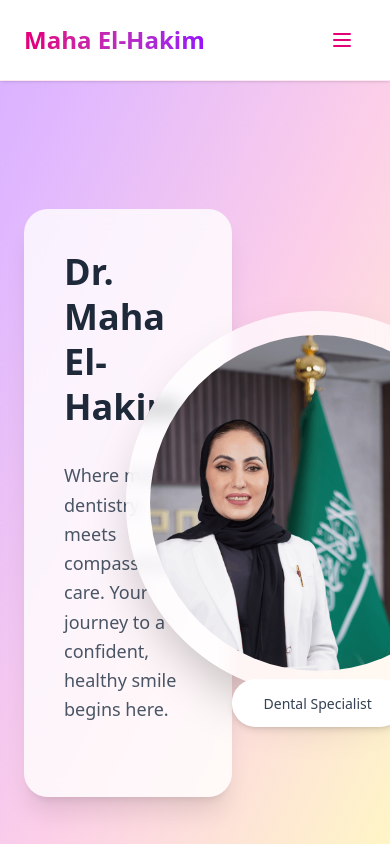
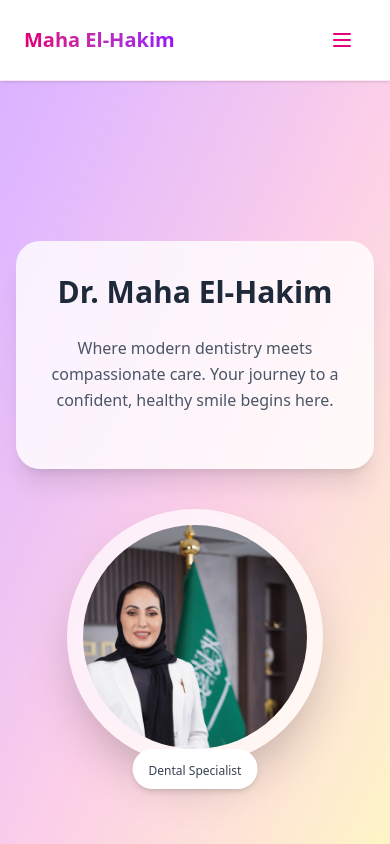
Before and after one commit to aliabdelfatah3/Dr.Mai-El-Hakim, a website: page index.html in a window 390 px wide. Shown: the top 844 px of the page. Drawn offline with Linux system fonts and the light colour scheme.

Commit message:
edit hero section and nav responsive

```diff
--- a/index.html
+++ b/index.html
@@ -18,13 +18,13 @@
         <!-- Logo -->
         <a
           href="index.html"
-          class="text-2xl md:text-3xl font-extrabold bg-gradient-to-r from-pink-600 to-purple-600 bg-clip-text text-transparent hover:scale-105 transition-transform duration-300"
+          class="text-xl lg:text-2xl xl:text-3xl font-extrabold bg-gradient-to-r from-pink-600 to-purple-600 bg-clip-text text-transparent hover:scale-105 transition-transform duration-300"
         >
           Maha El-Hakim
         </a>
 
         <!-- Desktop Menu -->
-        <ul class="hidden md:flex items-center gap-2 lg:gap-6">
+        <ul class="hidden lg:flex items-center gap-2 lg:gap-6">
           <li>
             <a
               href="index.html"
@@ -85,7 +85,7 @@
         <!-- Desktop CTA Button -->
         <a
           href="Booking.html"
-          class="hidden md:inline-block px-6 py-3 bg-gradient-to-r from-pink-600 to-purple-600 text-white font-semibold rounded-full shadow-lg hover:shadow-pink-400/50 hover:scale-105 transform transition-all duration-300 hover:-translate-y-1 relative overflow-hidden group"
+          class="hidden lg:inline-block px-4 py-2 lg:px-4 lg:py-2 xl:px-6 xl:py-3 text-sm lg:text-sm xl:text-base bg-gradient-to-r from-pink-600 to-purple-600 text-white font-semibold rounded-full shadow-md lg:shadow-md xl:shadow-lg hover:scale-105 transform transition-all duration-300 hover:-translate-y-0.5 relative overflow-hidden group"
         >
           <span class="relative z-10">Book Appointment</span>
           <span
@@ -96,7 +96,7 @@
         <!-- Mobile Hamburger Button -->
         <button
           id="mobile-menu-button"
-          class="md:hidden p-3 rounded-full text-pink-600 hover:bg-pink-100 focus:outline-none focus:ring-2 focus:ring-pink-300 transition-all duration-300 group"
+          class="lg:hidden p-3 rounded-full text-pink-600 hover:bg-pink-100 focus:outline-none focus:ring-2 focus:ring-pink-300 transition-all duration-300 group"
           aria-label="Toggle menu"
         >
           <svg
@@ -120,7 +120,7 @@
       <!-- Mobile Menu Dropdown -->
       <div
         id="mobile-menu"
-        class="hidden md:hidden bg-white/95 backdrop-blur-sm border-t border-pink-100 px-6 py-6 space-y-4 animate-fade-in"
+        class="hidden lg:hidden bg-white/95 backdrop-blur-sm border-t border-pink-100 px-6 py-6 space-y-4 animate-fade-in"
       >
         <a
           href="index.html"
@@ -147,6 +147,7 @@
           class="block py-3 px-4 text-lg font-medium text-gray-800 hover:bg-pink-100 hover:text-pink-600 rounded-xl transition-all duration-300 hover:scale-105"
           >Contact</a
         >
+        <!-- Desktop CTA Button -->
         <a
           href="Booking.html"
           class="block w-full mt-4 px-6 py-4 bg-gradient-to-r from-pink-600 to-purple-600 text-white text-center font-bold rounded-xl shadow-lg hover:shadow-pink-400/50 hover:scale-105 transform transition-all duration-300"
@@ -156,7 +157,7 @@
       </div>
     </header>
 
-    <!-- ✅ Final Hero Section - Floating Card Design (Larger Image + Refined Text) -->
+    <!-- ✅ Final Hero Section - Fully Responsive -->
     <section
       id="hero"
       class="relative w-full h-screen overflow-hidden bg-gradient-to-br from-purple-300 via-pink-200 to-yellow-100"
@@ -180,33 +181,35 @@
         </svg>
       </div>
 
+      <!-- Main Container -->
+      <div class="relative z-10 flex items-center h-full px-4 sm:px-6">
         <div
-        class="relative z-10 flex items-center justify-between max-w-7xl mx-auto px-6 h-full"
+          class="flex flex-col lg:flex-row items-center gap-10 lg:gap-20 max-w-7xl mx-auto w-full"
         >
           <!-- Floating Card with Text -->
-        <div class="w-full lg:w-1/2 flex items-center">
+          <div class="w-full lg:w-1/2 flex justify-center lg:justify-start">
             <div
-            class="bg-white/80 backdrop-blur-sm rounded-3xl p-10 lg:p-14 shadow-xl mx-auto lg:ml-0"
+              class="bg-white/80 backdrop-blur-sm rounded-3xl p-8 sm:p-10 lg:p-14 shadow-xl w-full max-w-lg lg:max-w-none"
             >
-            <div class="space-y-8 max-w-lg">
+              <div class="space-y-6 sm:space-y-8">
                 <h1
-                class="text-4xl md:text-5xl font-bold text-gray-800 leading-tight"
+                  class="text-3xl sm:text-4xl md:text-5xl font-bold text-gray-800 leading-tight text-center lg:text-left"
                 >
                   Dr. Maha El-Hakim
                 </h1>
 
                 <p
-                class="text-gray-600 text-lg md:text-xl leading-relaxed font-normal"
+                  class="text-gray-600 text-base sm:text-lg md:text-xl leading-relaxed font-normal text-center lg:text-left"
                 >
-                Where modern dentistry meets compassionate care. Your journey to
-                a confident, healthy smile begins here.
+                  Where modern dentistry meets compassionate care. Your journey
+                  to a confident, healthy smile begins here.
                 </p>
 
                 <!-- Single Elegant Button -->
                 <div>
                   <a
                     href="Booking.html"
-                  class="hidden md:inline-block px-6 py-3 bg-gradient-to-r from-pink-600 to-purple-600 text-white font-semibold rounded-full shadow-lg hover:shadow-pink-400/50 hover:scale-105 transform transition-all duration-300 hover:-translate-y-1 relative overflow-hidden group"
+                    class="hidden lg:inline-block px-6 py-3 bg-gradient-to-r from-pink-600 to-purple-600 text-white font-semibold rounded-full shadow-lg hover:shadow-pink-400/50 hover:scale-105 transform transition-all duration-300 hover:-translate-y-1 relative overflow-hidden group"
                   >
                     <span class="relative z-10">Book Your Visit</span>
                     <span
@@ -219,11 +222,11 @@
           </div>
 
           <!-- Circular Doctor Image - LARGER -->
-        <div class="lg:block w-1/2 flex justify-center">
+          <div class="w-full lg:w-1/2 flex justify-center">
             <div class="relative">
-            <!-- Increased size: w-96 h-96 -->
+              <!-- Responsive Image Size -->
               <div
-              class="w-96 h-96 rounded-full bg-white/70 backdrop-blur-sm flex items-center justify-center shadow-2xl p-6"
+                class="w-64 h-64 sm:w-80 sm:h-80 md:w-96 md:h-96 rounded-full bg-white/70 backdrop-blur-sm flex items-center justify-center shadow-2xl p-4 sm:p-6"
               >
                 <img
                   src="images/Maha-ElHakim.png"
@@ -233,11 +236,12 @@
               </div>
               <!-- Subtle Badge -->
               <div
-              class="absolute -bottom-8 left-1/2 transform -translate-x-1/2 bg-white px-8 py-3 rounded-full shadow-md"
+                class="absolute -bottom-6 sm:-bottom-8 left-1/2 transform -translate-x-1/2 bg-white px-4 sm:px-8 py-2 sm:py-3 rounded-full shadow-md"
               >
-              <span class="text-sm font-medium text-gray-700"
+                <span class="text-xs sm:text-sm font-medium text-gray-700"
                   >Dental Specialist</span
                 >
+              </div>
             </div>
           </div>
         </div>
@@ -248,7 +252,7 @@
         <svg
           xmlns="http://www.w3.org/2000/svg"
           viewBox="0 0 1440 100"
-          class="w-full h-16 md:h-24"
+          class="w-full h-12 sm:h-16 md:h-24"
         >
           <path
             fill="#ffffff"
```
Also changed, not shown: output.css. Lines whose indentation alone changed are shown as unchanged.
